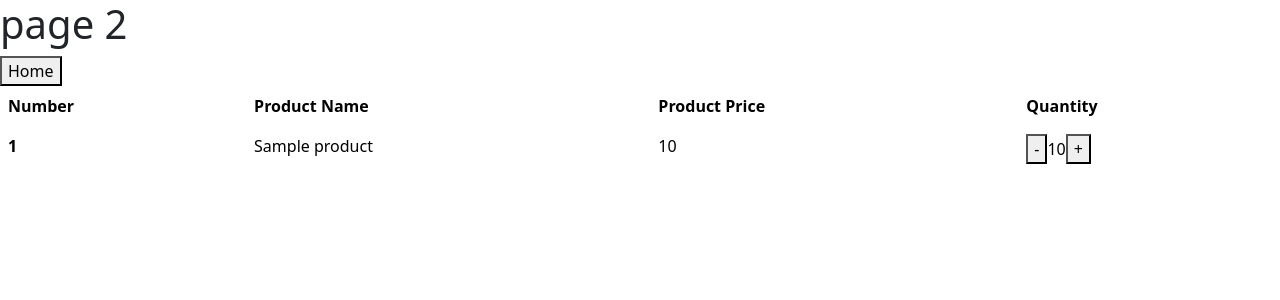
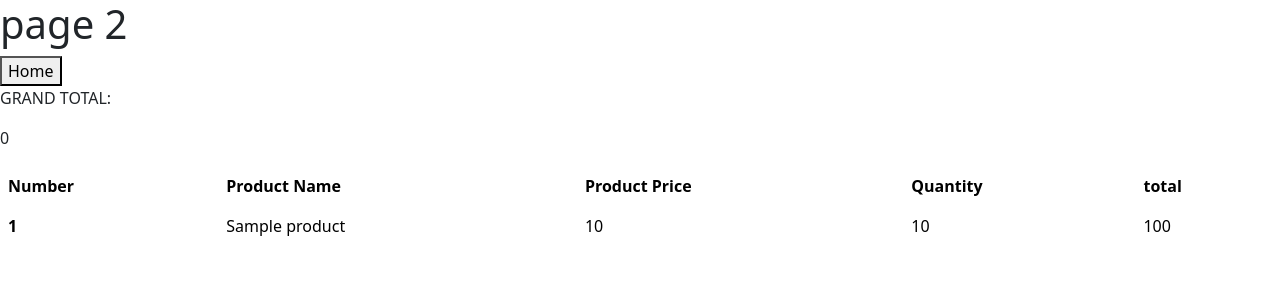
Before and after one commit to vpgangaram/Shopping-Cart, a Flask app: page /dex_dex in a window 1280 px wide. Shown: the top 300 px of the page. Run offline with Flask 2, Linux system fonts and the light colour scheme; tables that the repository leaves empty hold one stand-in row (values such as "Sample post").

Commit message:
working cart page buggy grand total

```diff
--- a/app.py
+++ b/app.py
@@ -1,4 +1,4 @@
-from flask import Flask, render_template, jsonify, url_for, redirect
+from flask import Flask, render_template, url_for, redirect
 import requests
 import sqlite3
 
@@ -18,7 +18,7 @@ def recreate_table():
     cursor.execute("DROP TABLE IF EXISTS products")
 
     cursor.execute(
-        "CREATE TABLE products (id INTEGER PRIMARY KEY, productname TEXT UNIQUE, productprice INTEGER UNIQUE, quantity INTEGER)")
+        "CREATE TABLE products (id INTEGER PRIMARY KEY, productname TEXT UNIQUE, productprice INTEGER UNIQUE, quantity INTEGER, total INTEGER)")
 
     db.commit()
     db.close()
@@ -48,8 +48,8 @@ def index():
     for i in range(len(data['result'])):
         data['result'][i]['unit_price'] = res[i]
     for product in data['result']:
-        c.execute('INSERT OR IGNORE INTO products(productname, productprice, quantity) VALUES (?,?,?)',
-                  (product['productname'], product['unit_price'], 0))
+        c.execute('INSERT OR IGNORE INTO products(productname, productprice, quantity,total) VALUES (?,?,?,?)',
+                  (product['productname'], product['unit_price'], 0, 0))
 
     c.execute('SELECT * FROM products')
     data_info = c.fetchall()
@@ -61,8 +61,9 @@ def index():
 
 @app.route('/dex_dex')
 def dex_dex():
-    cart_info = cart()
-    return render_template('cart.html', cart_info=cart_info)
+    total = tot()
+    result = res()
+    return render_template('cart.html', total=total, result=result)
 
 
 @app.route('/increase/<int:id>', methods=['GET', 'POST'])
@@ -106,5 +107,30 @@ def cart():
     return (c_info)
 
 
+def tot():
+    db = get_db()
+    c = db.cursor()
+    c.execute('SELECT * FROM products WHERE quantity>0')
+    data = c.fetchall()
+
+    db.commit()
+    db.close()
+
+    return data
+
+
+def res():
+    db = get_db()
+    c = db.cursor()
+    c.execute(
+        "UPDATE products SET total = (SELECT productprice * quantity FROM products)")
+    data = c.fetchall()
+
+    db.commit()
+    db.close()
+
+    return data
+
+
 if __name__ == '__main__':
     app.run()
--- a/templates/cart.html
+++ b/templates/cart.html
@@ -11,8 +11,6 @@
     <h1>page 2</h1>
     <a href="home"><button>Home</button></a>
 
-    <div id="app">
-
         <table class="table table-borderless">
             <thead>
             <tr>
@@ -20,17 +18,39 @@
                 <th scope="col">Product Name</th>
                 <th scope="col">Product Price</th>
                 <th scope="col">Quantity</th>
+                <th scope="col">total</th>
+
             </tr>
             </thead>
             <tbody>
-                {% for d in cart_info %}
+                {% for d in total %}
             <tr>
                 <th scope="row">{{loop.index}}</th>
                 <td>{{ d[1] }}</td>
                 <td>{{ d[2] }}</td>
-                <td><a href="/decrease/{{d[0]}}"><button>-</button></a>{{ d[3] }}<a href="/increase/{{d[0]}}"><button>+</button></a></td>
+                <td>{{ d[3] }}</td>
+                <td>{{d[2]*d[3]}}</td>
             </tr>
+
                 {% endfor %}
+            <p>GRAND TOTAL: </p>
+            {% set my_tot = 0 %}
+
+            {% for d in total %}
+                {% set my_tot = my_tot + (d[2] * d[3]) %}
+            {% endfor %}
+
+
+            <p>{{my_tot}}</p>
+
+            <!-- {%for r in result%}
+            <p>{{r}}</p>
+            {%endfor%} -->
+
+
+
+
+
 
 
 </body>
```
Also changed, not shown: mydatabase.db.
